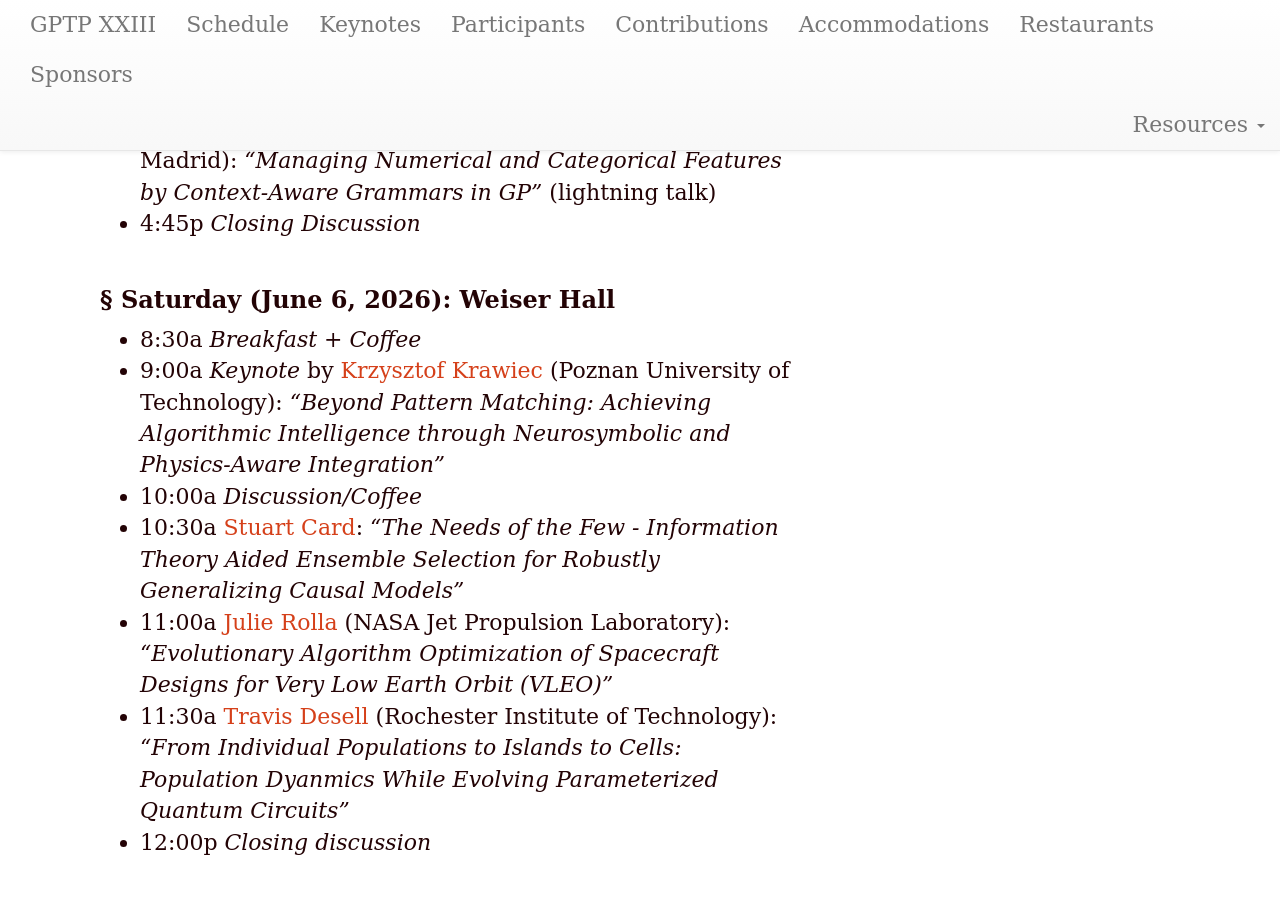
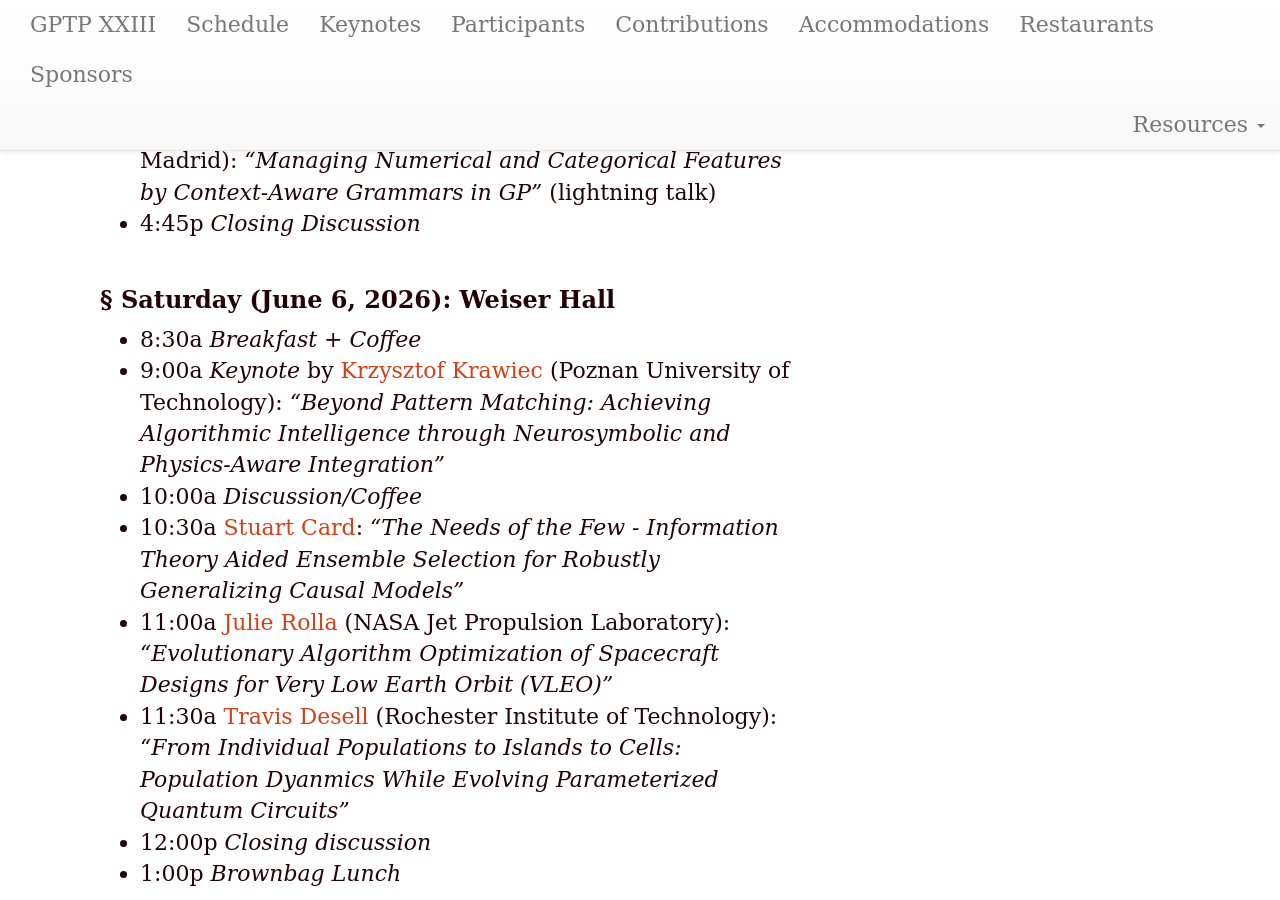
Before and after one commit to GPTP-workshop/gptp-workshop.github.io, a Jekyll site: the page built from schedule.md, in a window 1280 px wide and 900 px high, scrolled down 2212 px. Built offline with Jekyll 4.4.1, drawn with Linux system fonts in a browser that asks for light colours; before the commit the page ends 3081 px from its top, so only the background shows below that.

Commit message:
Update schedule.md

```diff
--- a/schedule.md
+++ b/schedule.md
@@ -51,3 +51,4 @@ year: 2026
 - 11:00a [Julie Rolla](https://scholar.google.com/citations?user=cv3tCVsAAAAJ&hl=en) (NASA Jet Propulsion Laboratory): _"Evolutionary Algorithm Optimization of Spacecraft Designs for Very Low Earth Orbit (VLEO)"_
 - 11:30a [Travis Desell](https://www.rit.edu/directory/tjdvse-travis-desell) (Rochester Institute of Technology): _"From Individual Populations to Islands to Cells: Population Dyanmics While Evolving Parameterized Quantum Circuits"_
 - 12:00p _Closing discussion_
+- 1:00p _Brownbag Lunch_
```
